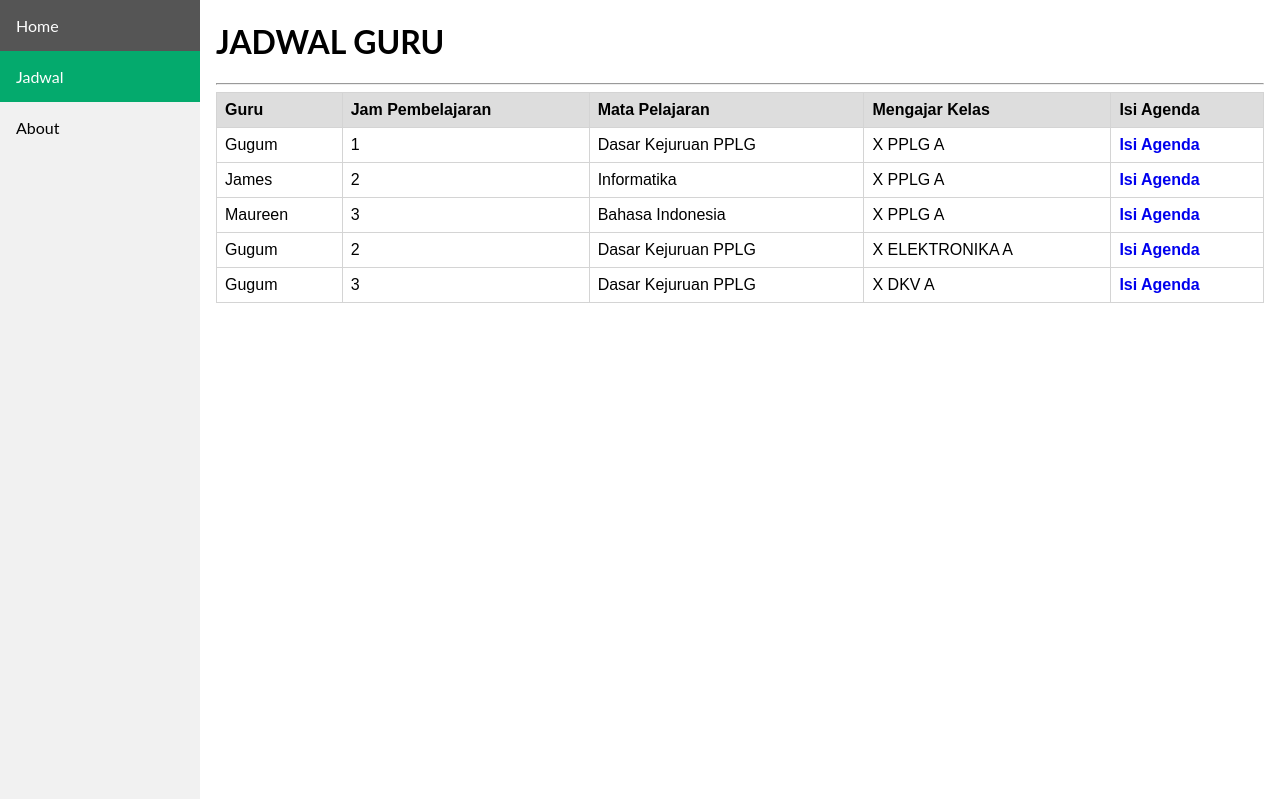
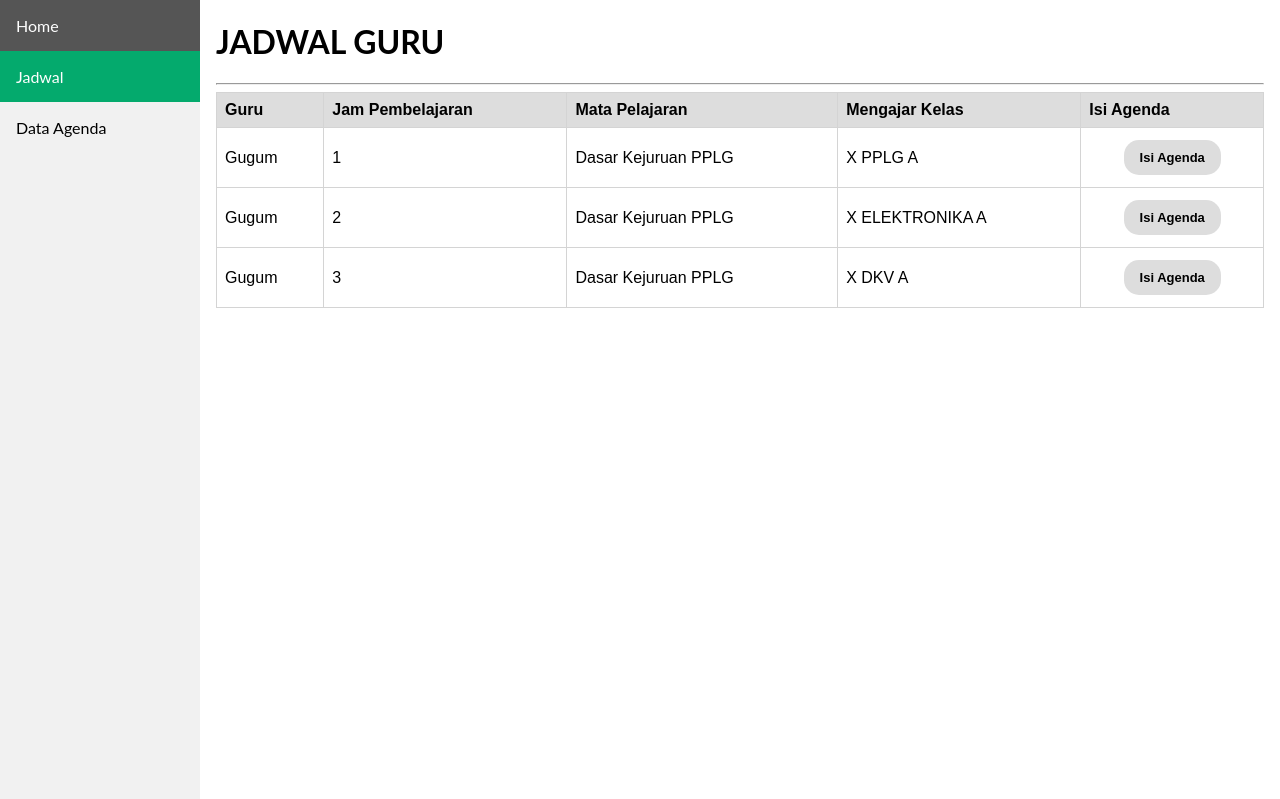
Before and after one commit to irfanmhdk/agenda, a PHP site: page /data_agenda_guru.php?id=198111032008011005 in a window 1280 px wide. Shown: the top 799 px of the page. Run offline with PHP 8.4, Linux system fonts and the light colour scheme; data comes from the database, SQL or seed files in the repository.

Commit message:
jaga jaga

```diff
--- a/agenda/data_agenda_guru.php
+++ b/agenda/data_agenda_guru.php
@@ -1,5 +1,10 @@
 <!DOCTYPE html>
 <html lang="en">
+<?php
+    include 'koneksi.php';
+
+    $kelas = $_GET['id'];
+?>
 <head>
     <meta charset="UTF-8">
     <meta name="viewport" content="width=device-width, initial-scale=1.0">
@@ -22,18 +27,34 @@
     th {
         background-color: #dddddd;
     }
+    .btn {
+        background-color: #ddd;
+        border: none;
+        color: black;
+        padding: 10px 16px;
+        text-align: center;
+        font-size: 13px;
+        margin: 4px 2px;
+        transition: 0.3s;
+        border-radius: 15px;
+    }
+
+    .btn:hover {
+        background-color: #3e8e41;
+        color: white;
+    }
 </style>
 <body>
     <header>
-        <div class="sidebar">
-        <a href="beranda.php">Home</a>
-        <a class="active" href="data_agenda.php">Jadwal</a>
-        <a href="#about">About</a>
+    <div class="sidebar">
+        <a href="beranda2.php?id=<?= $kelas ?>">Home</a>
+        <a class="active" href="data_agenda_guru.php?id=<?= $kelas ?>">Jadwal</a>
+        <a href="tampil_agenda.php?id=<?= $kelas ?>">Data Agenda</a>
         </div>
     </header>
     <div class="content">
         <h1>JADWAL GURU</h1><hr>
-    <form action="isi_agenda_guru.php" method="POST">
+
         <table>
             <tr>
 
@@ -46,12 +67,12 @@
                 <th>Isi Agenda</th>
             </tr>
                 <?php
-                    include 'koneksi.php';
 
-                    $sql ="SELECT tb_jadwal.jam, tb_jadwal.hari, tb_kelas.nama_kelas, tb_guru.nama_guru, tb_mapel.nama_mapel
-                            FROM tb_jadwal INNER JOIN tb_kelas ON tb_jadwal.id_kelas = tb_kelas.id_kelas INNER JOIN
-                            tb_guru ON tb_jadwal.nip = tb_guru.nip INNER JOIN tb_mapel ON tb_jadwal.id_mapel = tb_mapel.id_mapel WHERE hari='Senin'";
-                    $proses = mysqli_query($Conn, $sql);
+                        $sql ="SELECT tb_jadwal.jam, tb_jadwal.hari, tb_kelas.nama_kelas, tb_guru.nama_guru, tb_mapel.nama_mapel, tb_jadwal.nip, tb_mapel.id_mapel, tb_jadwal.id_kelas, tb_jadwal.id_mapel
+                        FROM tb_jadwal INNER JOIN tb_kelas ON tb_jadwal.id_kelas = tb_kelas.id_kelas INNER JOIN
+                        tb_guru ON tb_jadwal.nip = tb_guru.nip INNER JOIN tb_mapel ON tb_jadwal.id_mapel = tb_mapel.id_mapel WHERE tb_jadwal.nip='$kelas'";
+                        $proses = mysqli_query($Conn, $sql);
+
 
                     foreach($proses as $jadwal){ ?>
                         <tr>
@@ -59,12 +80,12 @@
                         <td><?= $jadwal['jam'] ?></td>
                         <td><?= $jadwal['nama_mapel'] ?></td>
                         <td><?= $jadwal['nama_kelas'] ?></td>
-                        <td><a href="isi_agenda_guru.php" style="text-decoration: none;"><b>Isi Agenda</b></a></td>
+                        <td><a href="isi_agenda_guru.php?nip=<?= $kelas ?>&jam=<?= $jadwal['jam'] ?>&kel=<?= $jadwal['id_kelas'] ?>&map=<?= $jadwal['id_mapel'] ?>"><center><button class="btn"><b>Isi Agenda</b></button></center></a></td>
                         </tr>
                 <?php }  ?>
 
         </table>
-    </form>
+
     </div>
     <?php
         if(isset($_POST['submit'])){
```
Also changed, not shown: agenda/beranda2.php (+11 -4 lines), agenda/isi_agenda_guru.php (+12 -7 lines), agenda/simpan_agenda.php (added, +36 -0 lines).
